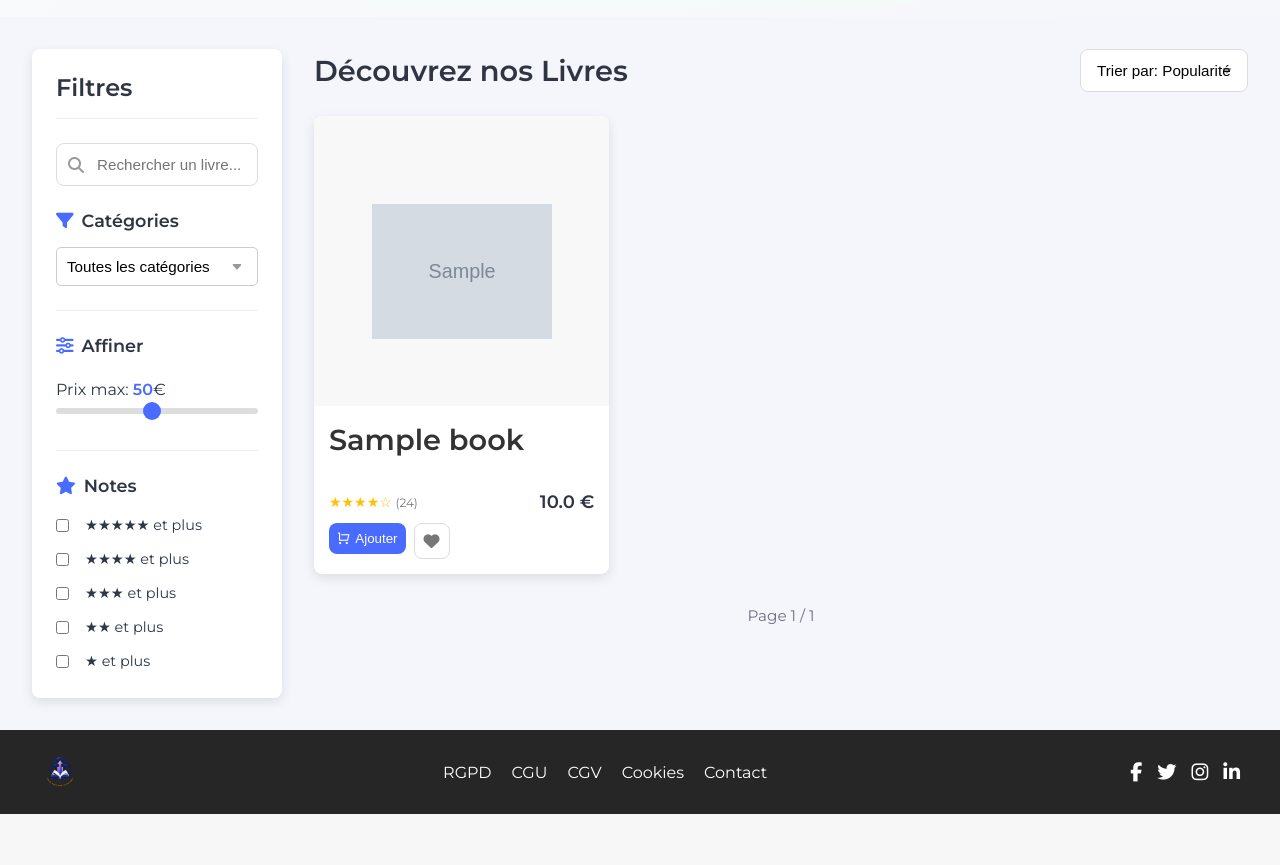
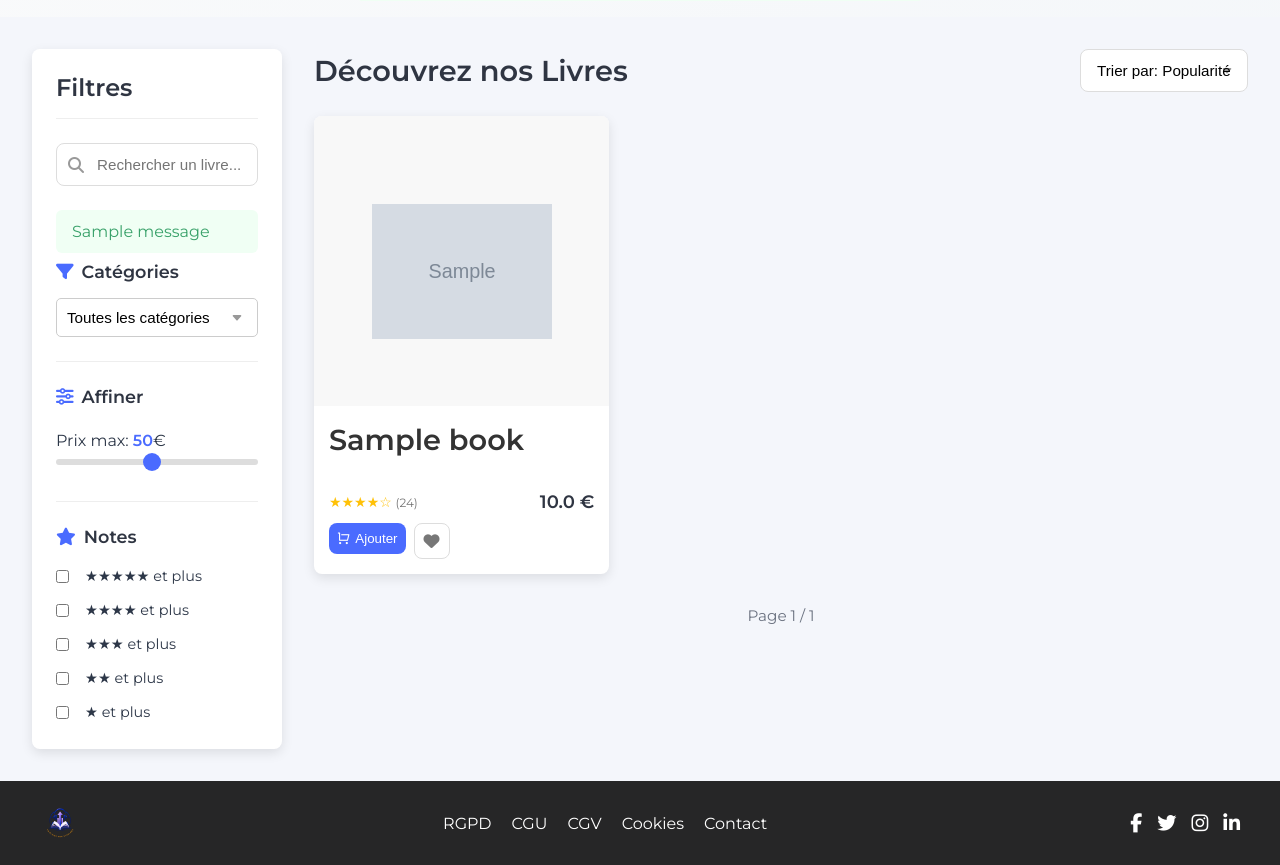
Before and after one commit to Rayagz77/la_plume_des_etoilees, a Flask app: page /books in a window 1280 px wide. Shown: the part 114-979 px from the top of the page. Before the commit the page ends 928 px from the top, so only its background shows below. Run offline with Flask 3, Linux system fonts and the light colour scheme; tables that the repository leaves empty hold one stand-in row (values such as "Sample post"); grey boxes marked "Sample" are stand-in pictures; one stand-in notice (Sample message) is shown; some libraries are stand-ins or nearby versions.

Commit message:
Fix merge conflict in gallery template

```diff
--- a/templates/gallery.html
+++ b/templates/gallery.html
@@ -20,6 +20,16 @@
       </div>
       <input type="text" placeholder="Rechercher un livre..." class="search-input">
     </div>
+
+    {% with messages = get_flashed_messages(with_categories=True) %}
+    {% if messages %}
+    <div class="message-box">
+      {% for category, message in messages %}
+      <div id="welcome" class="alert alert-{{ category }}">{{ message }}</div>
+      {% endfor %}
+    </div>
+    {% endif %}
+    {% endwith %}
     <div class="filter-group">
       <h3 class="filter-title">
         <i class="fa fa-filter"></i> Catégories
```
